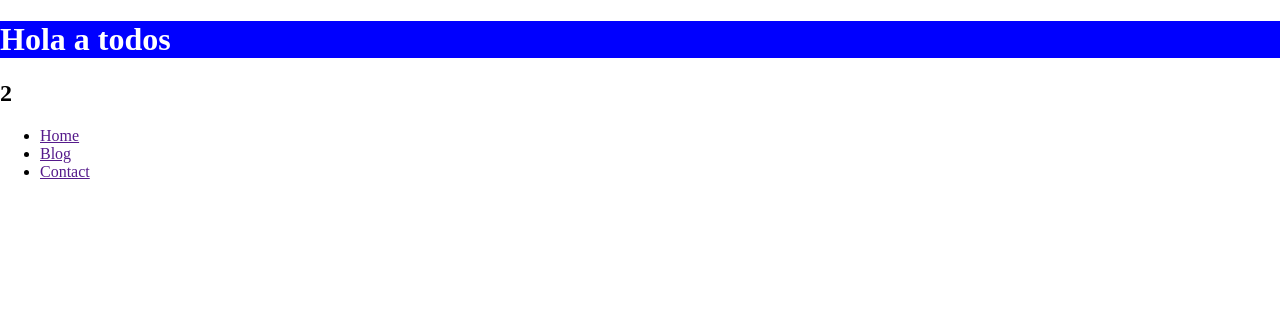
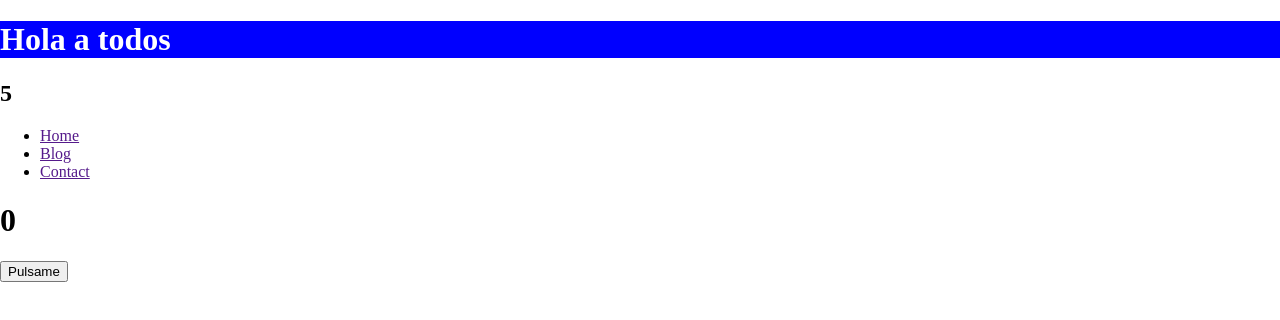
Before and after one commit to Joan-DEVELOPER/testing, a Vue app in the folder basesVue/: page / in a window 1280 px wide. Shown: the top 320 px of the page. Built offline with nearby package versions, Linux system fonts and the light colour scheme.

Commit message:
eventos en vue

```diff
--- a/basesVue/src/App.vue
+++ b/basesVue/src/App.vue
@@ -1,18 +1,20 @@
 <script setup>
 import { ref } from 'vue'
 import HeaderComponent from './HeaderComponent.vue'
+import Eventos from './eventos.vue'
 
 let number = ref(0) // Actualitza la variable automaticament
 
 setInterval(() => {
   number.value++
-}, 2000)
+}, 1000)
 </script>
 
 <template>
   <h1 class="title">Hola a todos</h1>
   <h2>{{ number }}</h2>
   <HeaderComponent></HeaderComponent>
+  <Eventos></Eventos>
 </template>
 
 <style scoped>
--- /dev/null
+++ b/basesVue/src/eventos.vue
@@ -0,0 +1,21 @@
+<script setup>
+import { ref } from 'vue'
+const number = ref(0)
+
+const addOne = () => {
+  number.value++
+}
+</script>
+
+<template>
+  <h1>{{ number }}</h1>
+  <button @click="addOne">Pulsame</button>
+</template>
+
+<style scoped>
+/*scoped hace el estilo único de esta pagina-- >*/
+.title {
+  background-color: blue;
+  color: white;
+}
+</style>
```
